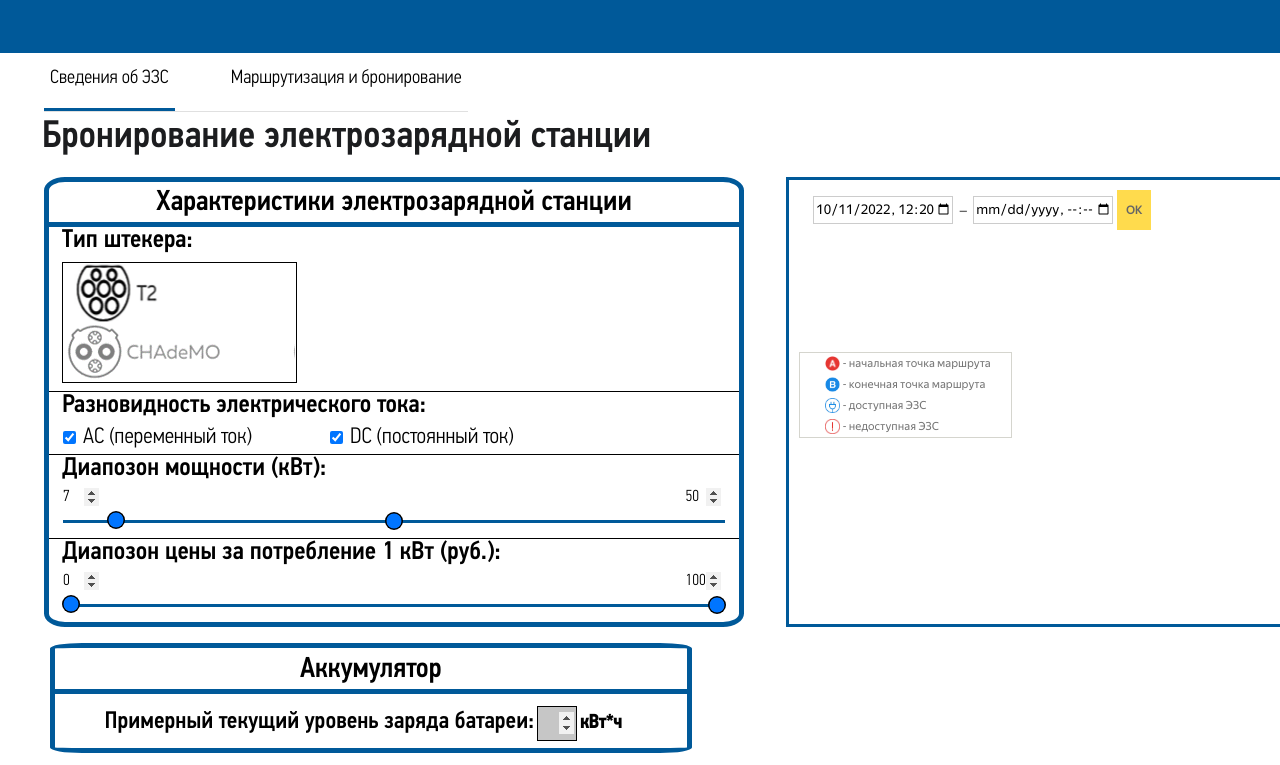
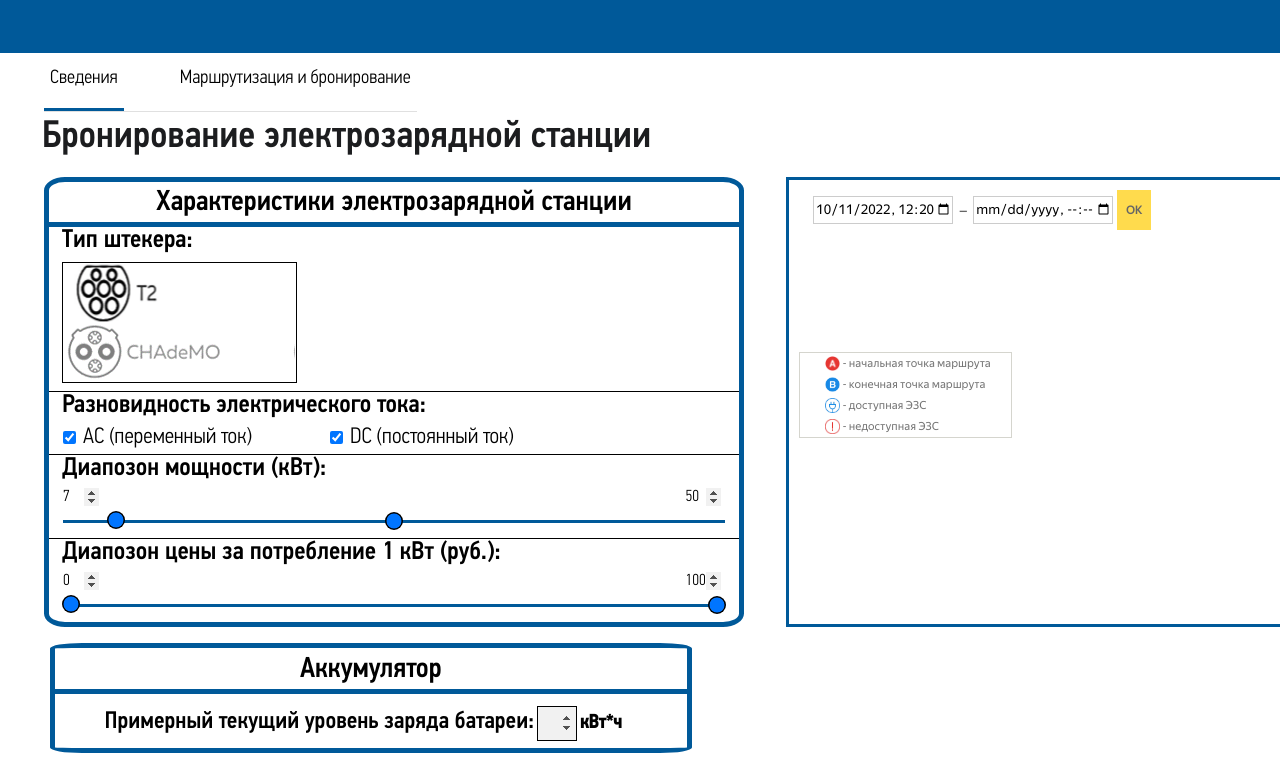
Before and after one commit to yelis-alt/electrocars, a website: page frontend/app/index.html in a window 1280 px wide. Shown: the part 99-864 px from the top of the page. Drawn offline with Linux system fonts and the light colour scheme; files whose address does not match are found by name.

Commit message:
10.11.22

```diff
--- a/frontend/app/css/style.scss
+++ b/frontend/app/css/style.scss
@@ -478,7 +478,7 @@ input[type="range"] {
 		line-height: 1.2rem;
 		font-family: 'DinCondMedium';
 		font-weight: 600;
-		background-color: rgb(198,198,198);
+		background-color: rgb(241,241,241);
 		border: 1px solid rgb(0, 0, 0);
 	}
 
@@ -942,7 +942,7 @@ input[type="range"] {
 		}
 
 		input[type=number] {
-			background-color: rgb(198,198,198);
+			background-color: rgb(241,241,241);
 			border: 1px solid rgb(0, 0, 0);
 			font-size: 0.9rem;
 			line-height: 0.9rem;
--- a/frontend/app/index.html
+++ b/frontend/app/index.html
@@ -7,7 +7,7 @@
 </head>
 <body>
     <div class="tabs">
-        <button class="tabs-link" onclick="openPage('parameters', this)" id="defaultOpen">Сведения об ЭЗС</button>
+        <button class="tabs-link" onclick="openPage('parameters', this)" id="defaultOpen">Сведения</button>
         <button class="tabs-link" onclick="openPage('routing', this)" id="secondOpen">Маршрутизация и бронирование</button>
     </div>
     <div class="headcontainer">
```
Also changed, not shown: frontend/app/css/style.min.css, frontend/dist/css/style.min.css, frontend/dist/index.html.
